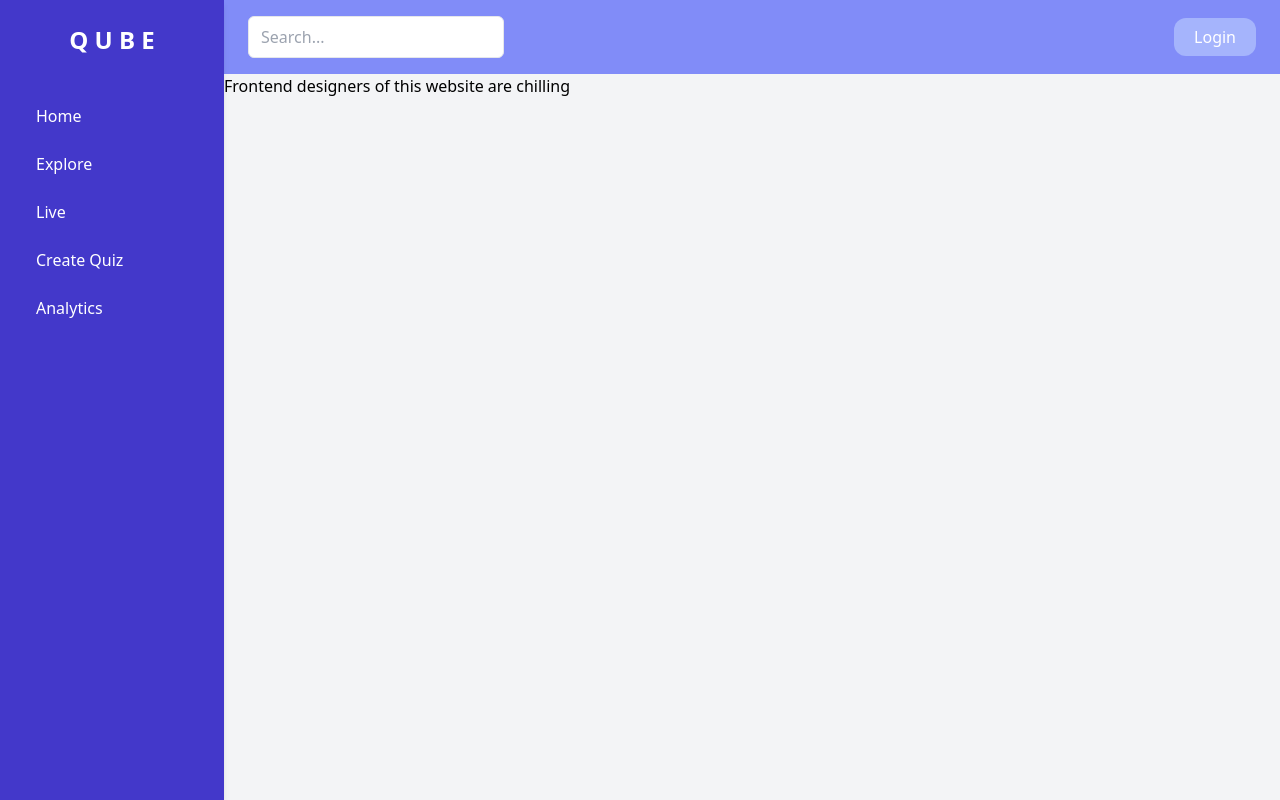
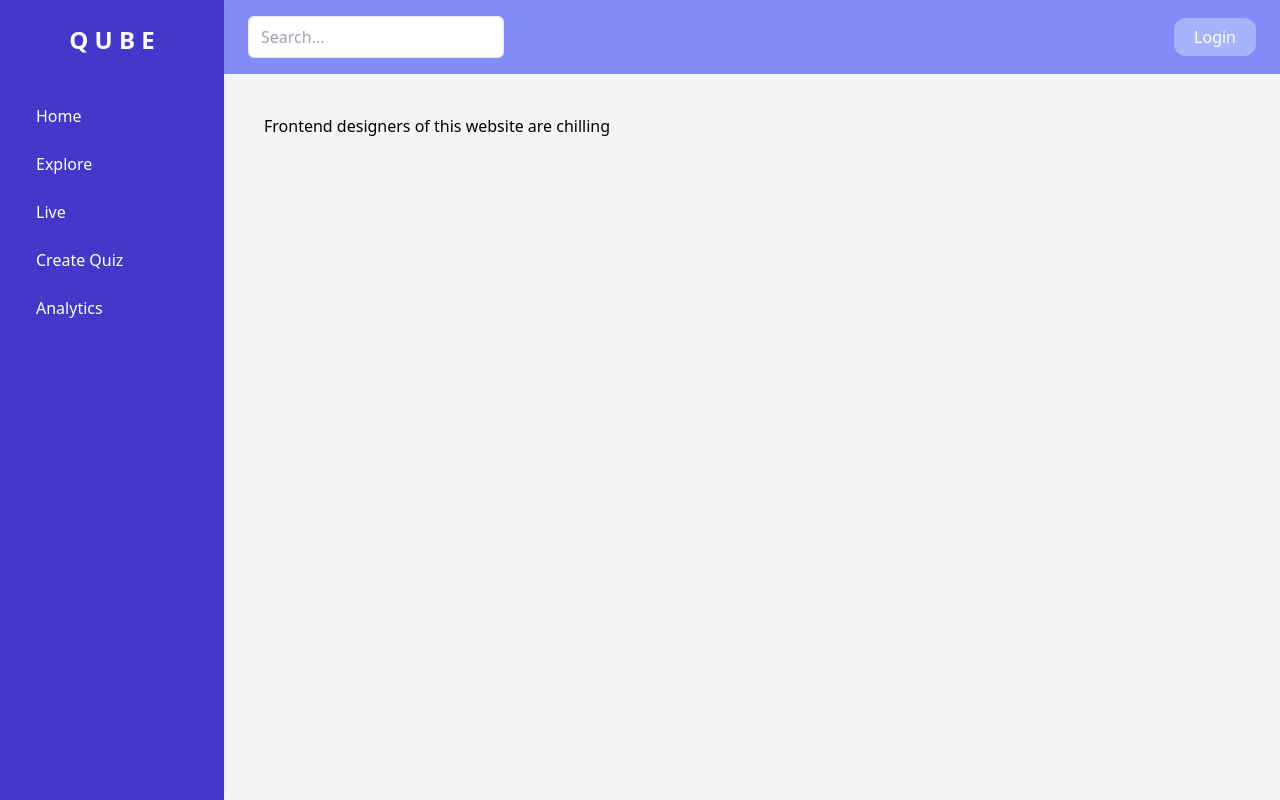
Before and after one commit to TheSushantKumbhar/QUBE, a Flask app: page / in a window 1280 px wide. Run offline with Flask 3, Linux system fonts and the light colour scheme; style sheets or scripts are compiled from the project's sources; some libraries are stand-ins or nearby versions.

Commit message:
Update index.html

```diff
--- a/templates/Homepage/index.html
+++ b/templates/Homepage/index.html
@@ -3,5 +3,5 @@
 {% block title %}Homepage{% endblock %}
 
 {% block content %}
-   <p>Frontend designers of this website are chilling</p>
+   <p class="pt-10 pl-10 ">Frontend designers of this website are chilling</p>
 {% endblock %}
```
